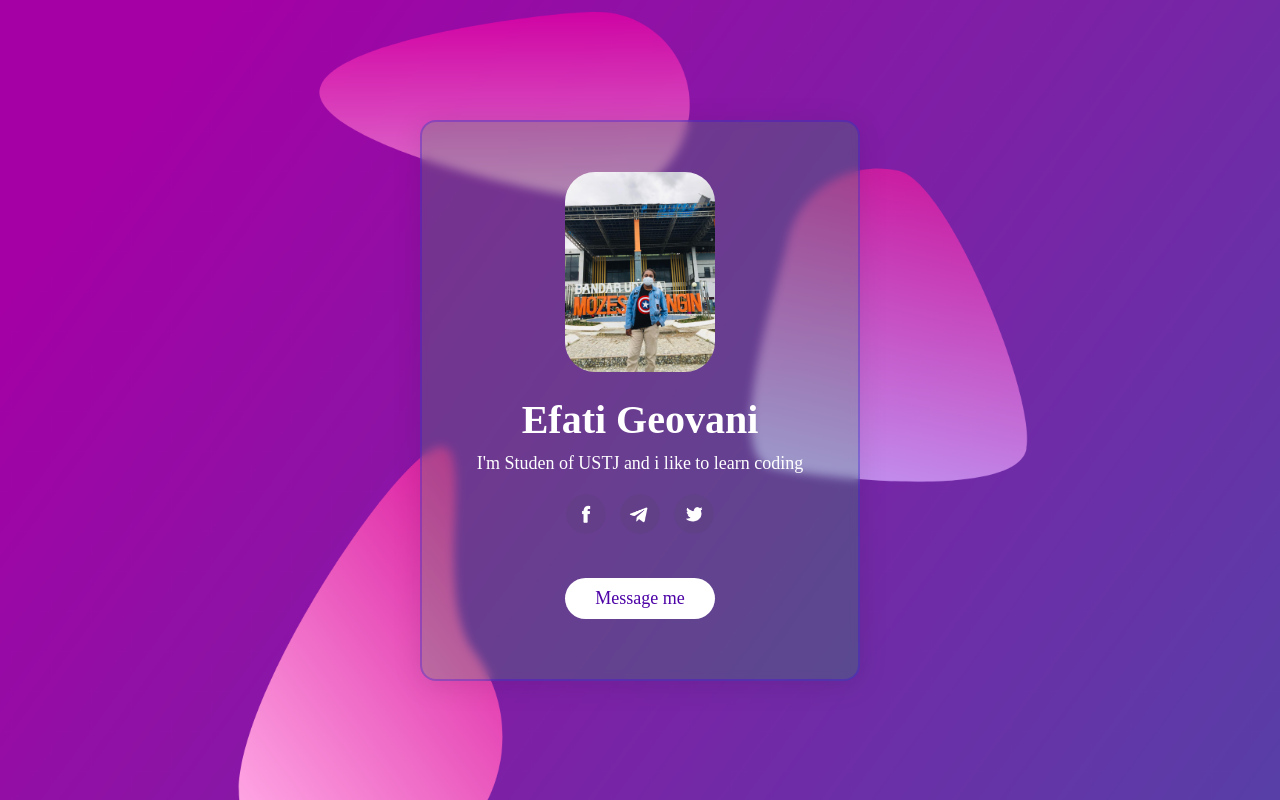
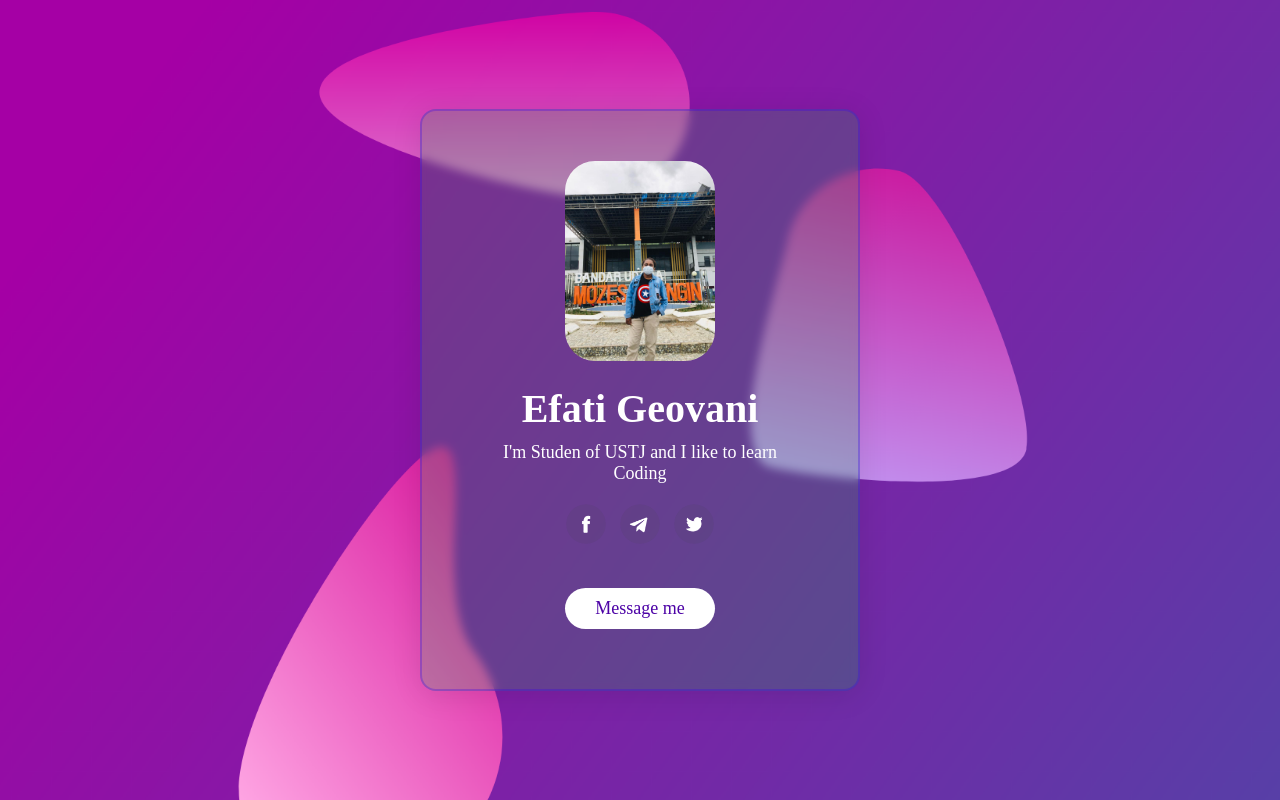
Before and after one commit to efatigeovaniisir/SaCode-iii-day06-2023, a plain HTML site: page index.html in a window 1280 px wide. Drawn offline with Linux system fonts and the light colour scheme.

Commit message:
Update index.html

```diff
--- a/index.html
+++ b/index.html
@@ -14,7 +14,7 @@
         <div class="card" data-tilt>
             <img src="images/efat.jpeg">
             <h2>Efati Geovani</h2>
-            <p>I'm Studen of USTJ and i like to learn coding</p>
+            <p>I'm Studen of USTJ and I like to learn Coding</p>
             <div class="links">
                 <a href="http://facebook.com"><img src="images/facebook.png"></a>
                 <a href="http://telegram.com"><img src="images/telegram.png" ></a>
```
